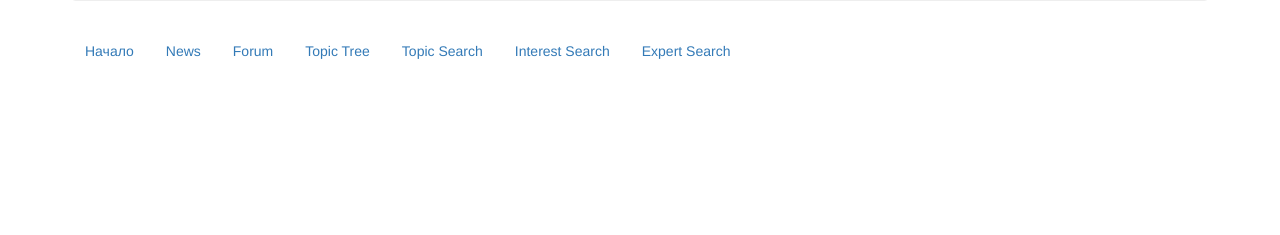
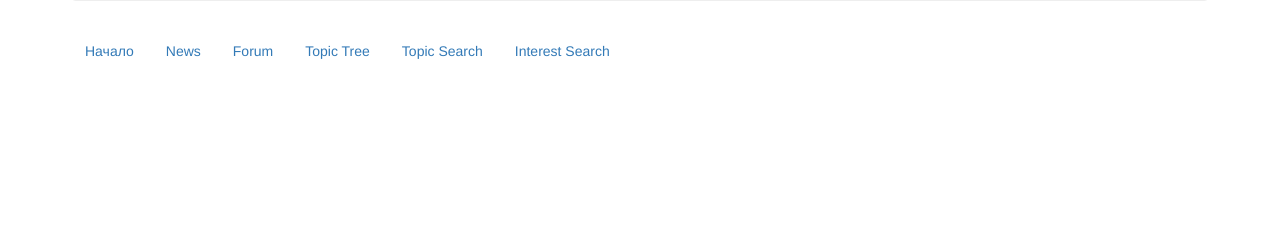
Before and after one commit to jfeldman777/sky2018, a Django app: page / in a window 1280 px wide. Shown: the part 312-547 px from the top of the page. Run offline with Django 3.2, Linux system fonts and the light colour scheme; the visitor is signed in with stand-in values (Sample User, id 1); data that the repository does not hold is empty; parts of the project's set-up code (start-up, migrations or seed data) failed here and were passed over; some libraries are stand-ins or nearby versions.

Commit message:
no exp search

```diff
--- a/templates/base1.html
+++ b/templates/base1.html
@@ -78,11 +78,11 @@
     </a>
   </li>
 
-  <li class="nav-item">
+  <!--li class="nav-item">
     <a class="nav-link" href="/expert_search/">
       {% trans 'Expert Search' %}
     </a>
-  </li>
+  </li-->
 {% endif %}
       </ul>
 
```
